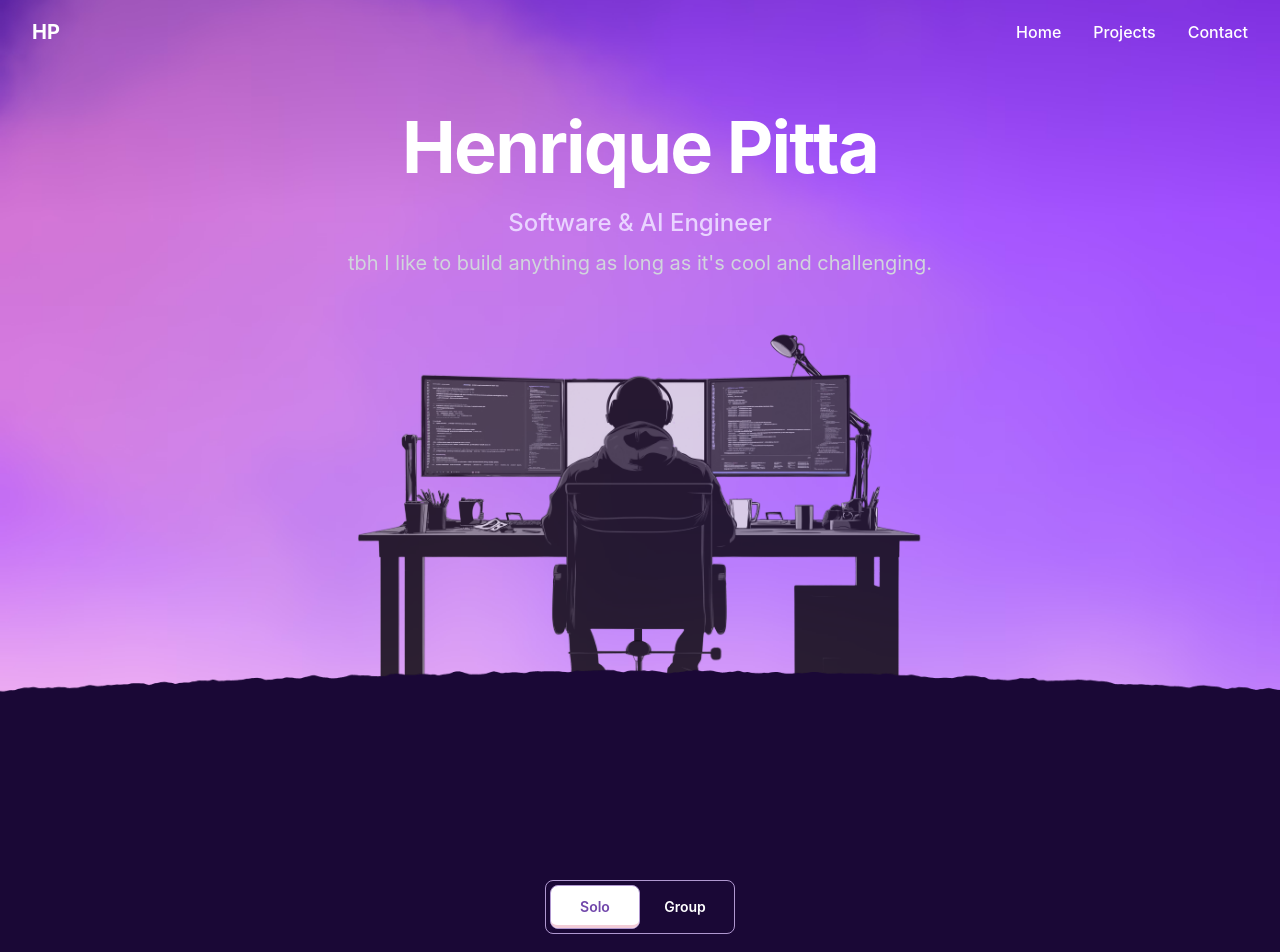
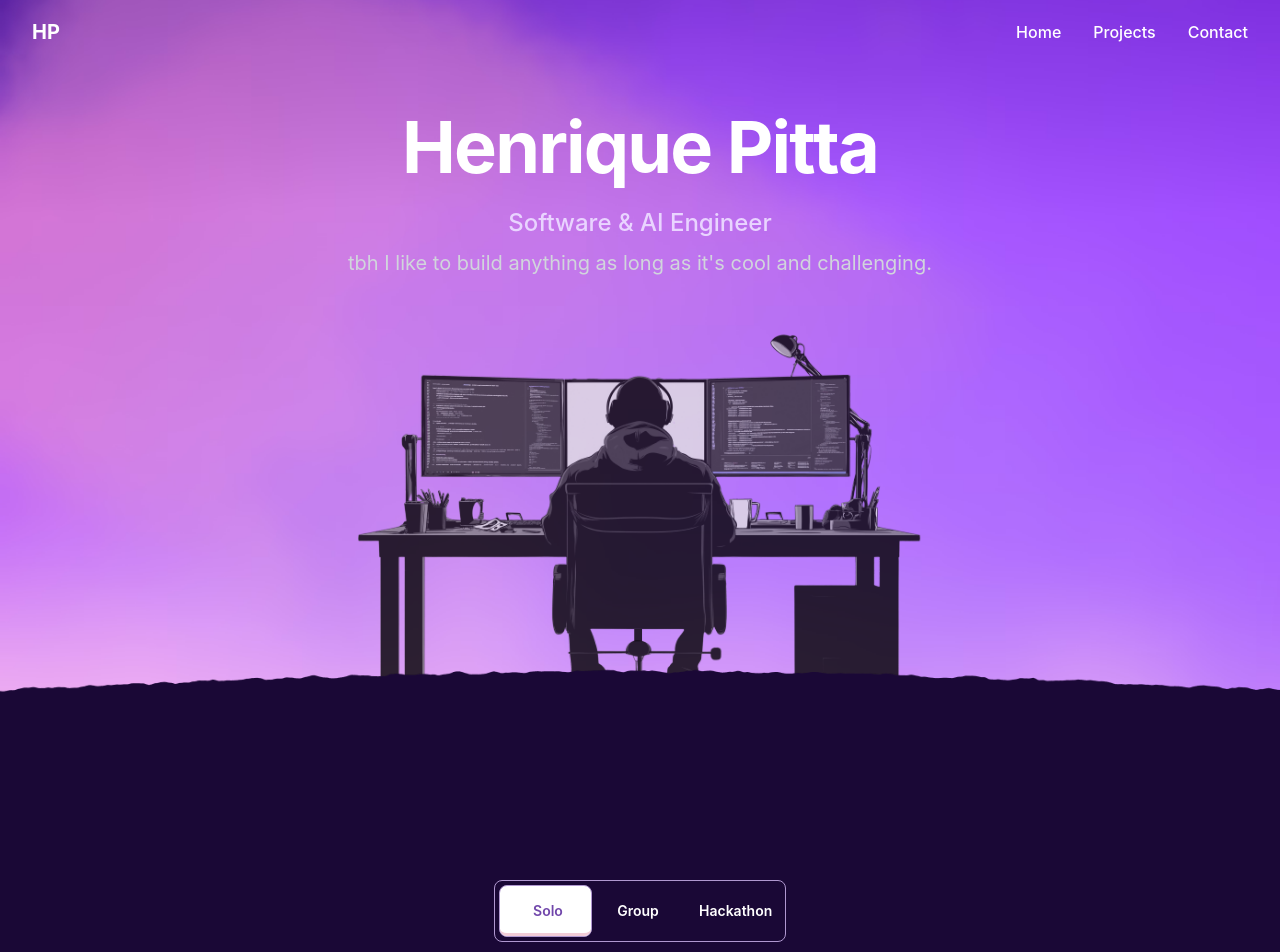
Before and after one commit to hpitta26/hpitta26.github.io, a React (Vite) app in the folder frontend/: page / in a window 1280 px wide. Shown: the top 952 px of the page. Built offline with nearby package versions, Linux system fonts and the light colour scheme.

Commit message:
Added hackathon section and TranslaFlow to projects

```diff
--- a/frontend/src/components/ProjectRoadmap.jsx
+++ b/frontend/src/components/ProjectRoadmap.jsx
@@ -108,23 +108,27 @@ const ProjectRoadmap = () => {
       position: "right",
       role: "Backend Lead",
       images: ["cashcore/cashcore-1.png", "cashcore/cashcore-2.png", "cashcore/cashcore-3.png"]
-    },
-    // {
-    //   id: 5,
-    //   title: "Dawn UBC",
-    //   description: "This is a short description about the group project. It explains what the project does and highlights the main technologies used.",
-    //   tags: ["React Native", "Firebase"],
-    //   gradient: "from-orange-500 to-yellow-500",
-    //   position: "left",
-    //   role: "Frontend Developer",
-    //   images: ["dawn/dawn-1.png"]
-    // },
+    }
+  ];
+
+  const hackathon = [
+    {
+      id: 1,
+      title: "Translate Flow",
+      description: "Multi-agent translation system that mimics professional translation workflows (translator-reviewer pattern). Provides context aware translations by identifying UI element groups (e.g. header and its paragraphs) while also preserving brand voice and avoiding translation of brand terms.",
+      tags: ["React", "FastAPI", "Google ADK", "SQLite"],
+      gradient: "from-purple-500 to-pink-500",
+      position: "right",
+      role: "Placed top 10 of 245 projects at ShellHacks 2025.",
+      images: ["translateflow/image.png"],
+    }
   ];
 
   // Get current data based on active section
   const getCurrentData = () => {
     switch(activeSection) {
       case 'group': return group;
+      case 'hackathon': return hackathon;
       default: return solo;
     }
   };
@@ -133,6 +137,7 @@ const ProjectRoadmap = () => {
   const getSectionTitle = () => {
     switch(activeSection) {
       case 'group': return 'My Group Projects';
+      case 'hackathon': return 'My Hackathon Projects';
       default: return 'My Solo Projects';
     }
   };
@@ -143,24 +148,24 @@ const ProjectRoadmap = () => {
       <div className="relative z-10 w-full px-8 sm:px-12 lg:px-16">
           {/* Section Slider */}
           <div className="flex justify-center mb-8">
-            <div className=" rounded-lg border border-[#b098d0] p-1 relative">
+            <div className=" rounded-lg border border-[#b098d0] p-2 pr-3 relative">
               {/* Animated sliding button (same as Back to Top button) */}
               <div
                 className="absolute top-1 bottom-1 bg-white text-[#7147ab] font-semibold rounded-lg border border-[#b098d0] transition-all duration-300 ease-out transform cursor-pointer"
                 style={{
-                  width: 'calc(50% - 4px)',
-                  left: activeSection === 'solo' ? '4px' : 'calc(50% + 0px)'
+                  width: 'calc(33.333% - 4px)',
+                  left: activeSection === 'solo' ? '4px' : activeSection === 'group' ? 'calc(33.333% + 0px)' : 'calc(66.666% + 0px)'
                 }}
               >
                 <div className="h-full border-b-3 border-b-[#f2ccd7] rounded-[7px]"></div>
               </div>
 
               <div className="flex relative z-10">
-                {['solo', 'group'].map((section) => (
+                {['solo', 'group', 'hackathon'].map((section) => (
                   <button
                     key={section}
                     onClick={() => setActiveSection(section)}
-                    className={`px-6 py-3 rounded-[7px] text-sm font-semibold transition-all duration-300 capitalize transform cursor-pointer ${
+                    className={`px-4 py-3 rounded-[7px] text-sm font-semibold transition-all duration-300 capitalize transform cursor-pointer ${
                       activeSection === section
                         ? 'text-[#7147ab]'
                         : 'text-white hover:text-gray-200'
```
Also changed, not shown: frontend/public/assets/dawn/dawn-1.png (deleted), frontend/public/assets/translateflow/image.png (added).
